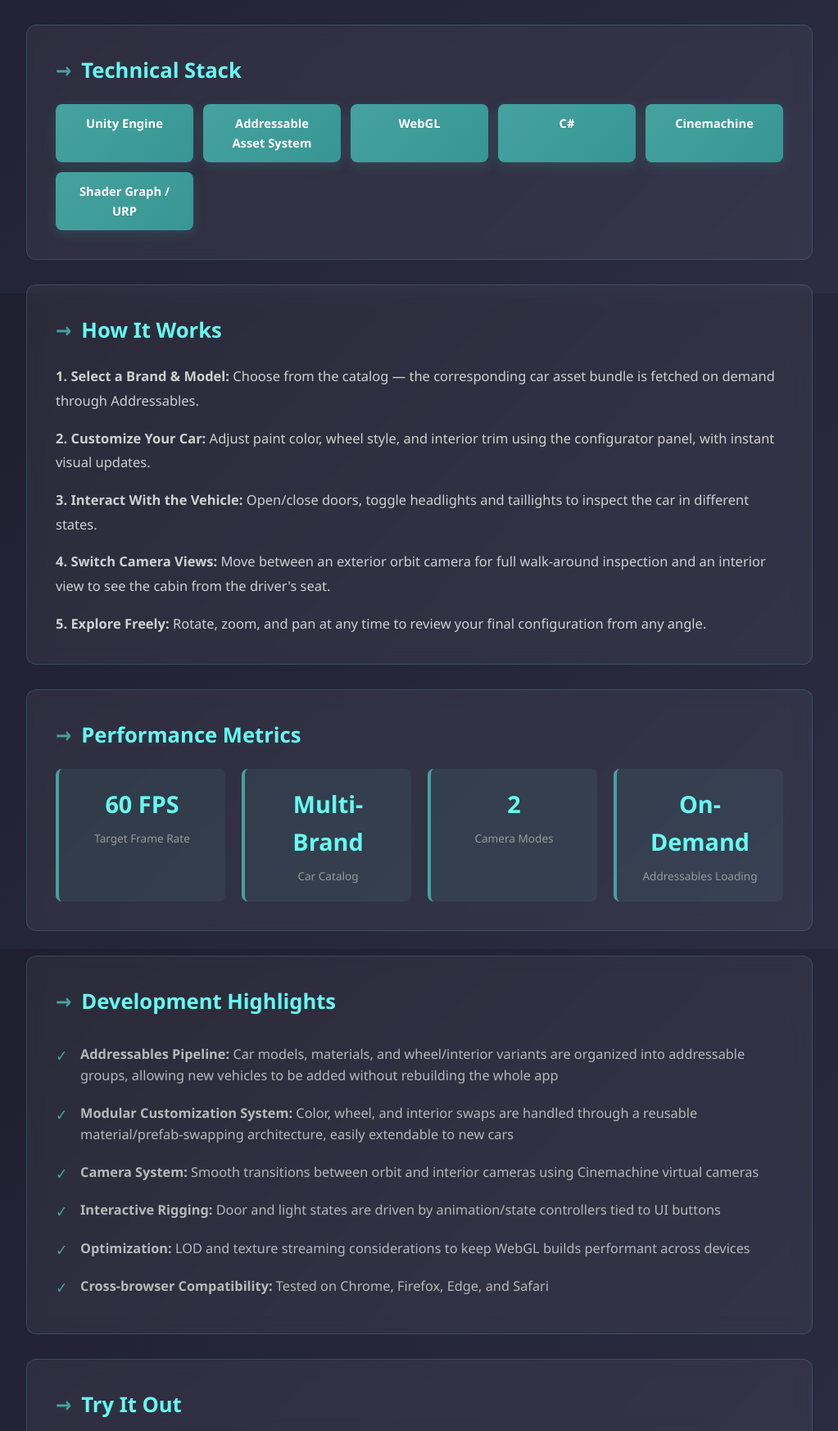
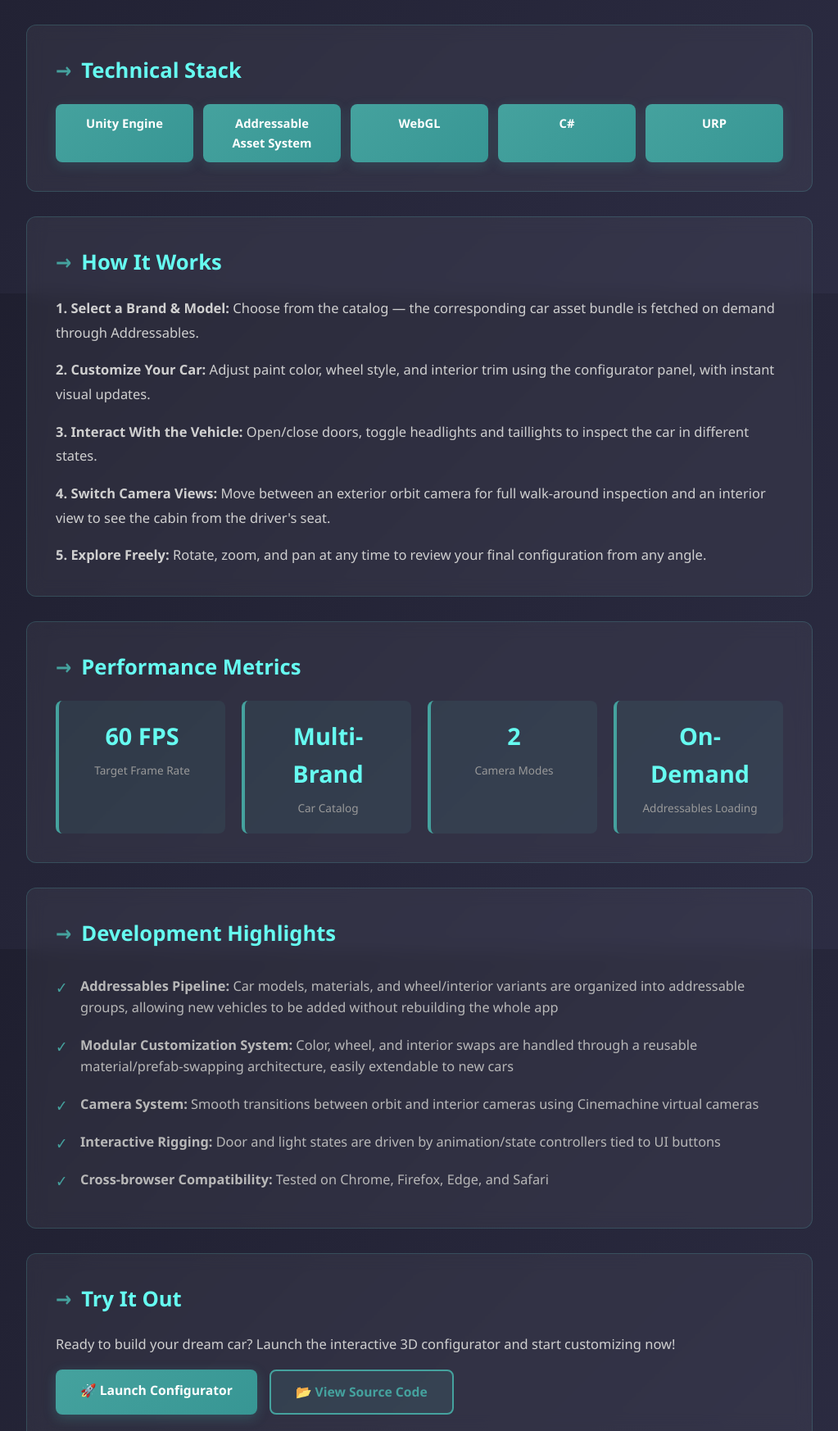
Before and after one commit to MrAbhisheq/MrAbhisheq.github.io, a plain HTML site: page ProjectInfo/car-configurator-3d.html in a window 1280 px wide. Shown: the part 1242-2988 px from the top of the page at 82% size, without its empty margins (128-1151 px from the left). Drawn offline with Linux system fonts and the light colour scheme.

Commit message:
Update car configurator details and links
Removed references to Cinemachine and texture optimization, updated configurator link.

```diff
--- a/ProjectInfo/car-configurator-3d.html
+++ b/ProjectInfo/car-configurator-3d.html
@@ -60,8 +60,7 @@
         <div class="tech-badge">Addressable Asset System</div>
         <div class="tech-badge">WebGL</div>
         <div class="tech-badge">C#</div>
-        <div class="tech-badge">Cinemachine</div>
-        <div class="tech-badge">Shader Graph / URP</div>
+        <div class="tech-badge">URP</div>
       </div>
     </div>
 
@@ -103,7 +102,6 @@
         <li><strong>Modular Customization System:</strong> Color, wheel, and interior swaps are handled through a reusable material/prefab-swapping architecture, easily extendable to new cars</li>
         <li><strong>Camera System:</strong> Smooth transitions between orbit and interior cameras using Cinemachine virtual cameras</li>
         <li><strong>Interactive Rigging:</strong> Door and light states are driven by animation/state controllers tied to UI buttons</li>
-        <li><strong>Optimization:</strong> LOD and texture streaming considerations to keep WebGL builds performant across devices</li>
         <li><strong>Cross-browser Compatibility:</strong> Tested on Chrome, Firefox, Edge, and Safari</li>
       </ul>
     </div>
@@ -114,7 +112,7 @@
         Ready to build your dream car? Launch the interactive 3D configurator and start customizing now!
       </p>
       <div class="button-group">
-        <a class="button" href="https://example.com/CarConfigurator3D" target="_blank">🚀 Launch Configurator</a>
+        <a class="button" href="https://mrabhisheq.github.io/CarConfigurator3D" target="_blank">🚀 Launch Configurator</a>
         <a class="button button-secondary" href="https://github.com/MrAbhisheq" target="_blank">📂 View Source Code</a>
       </div>
     </div>
```
